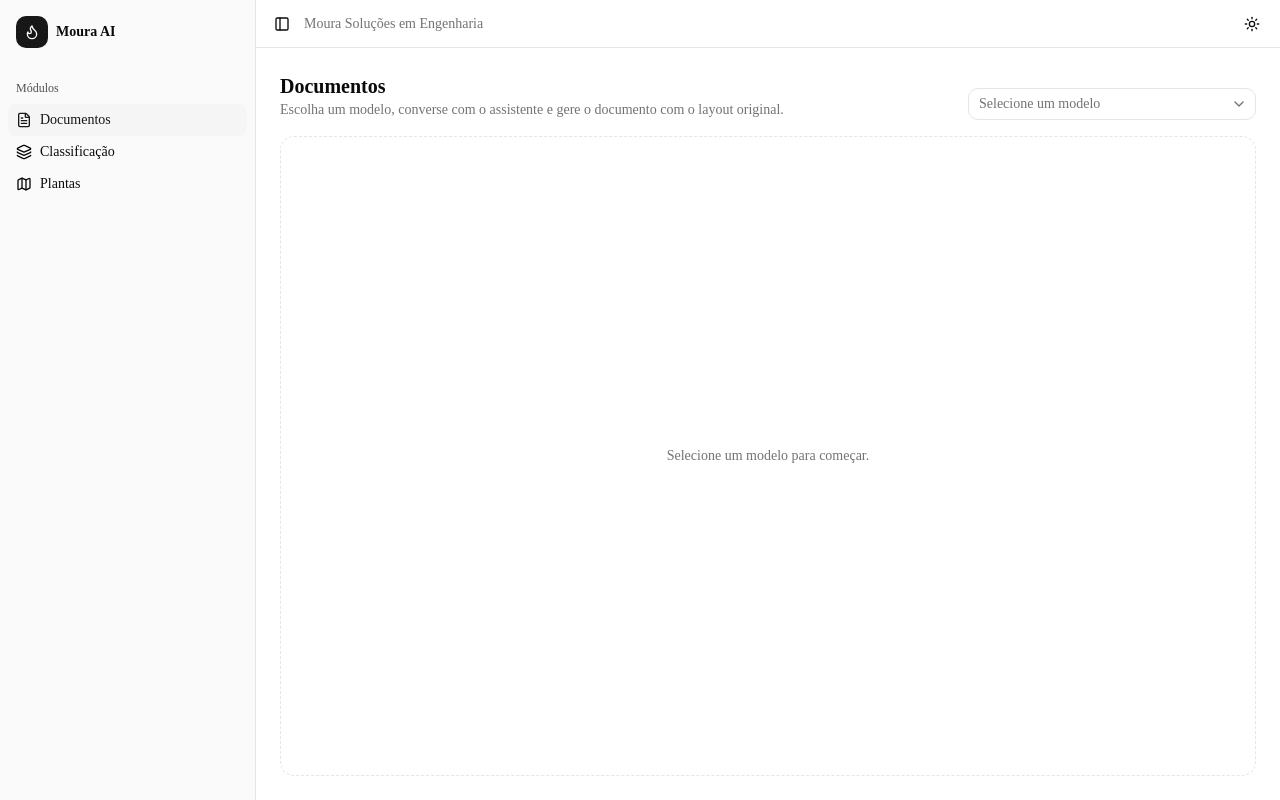
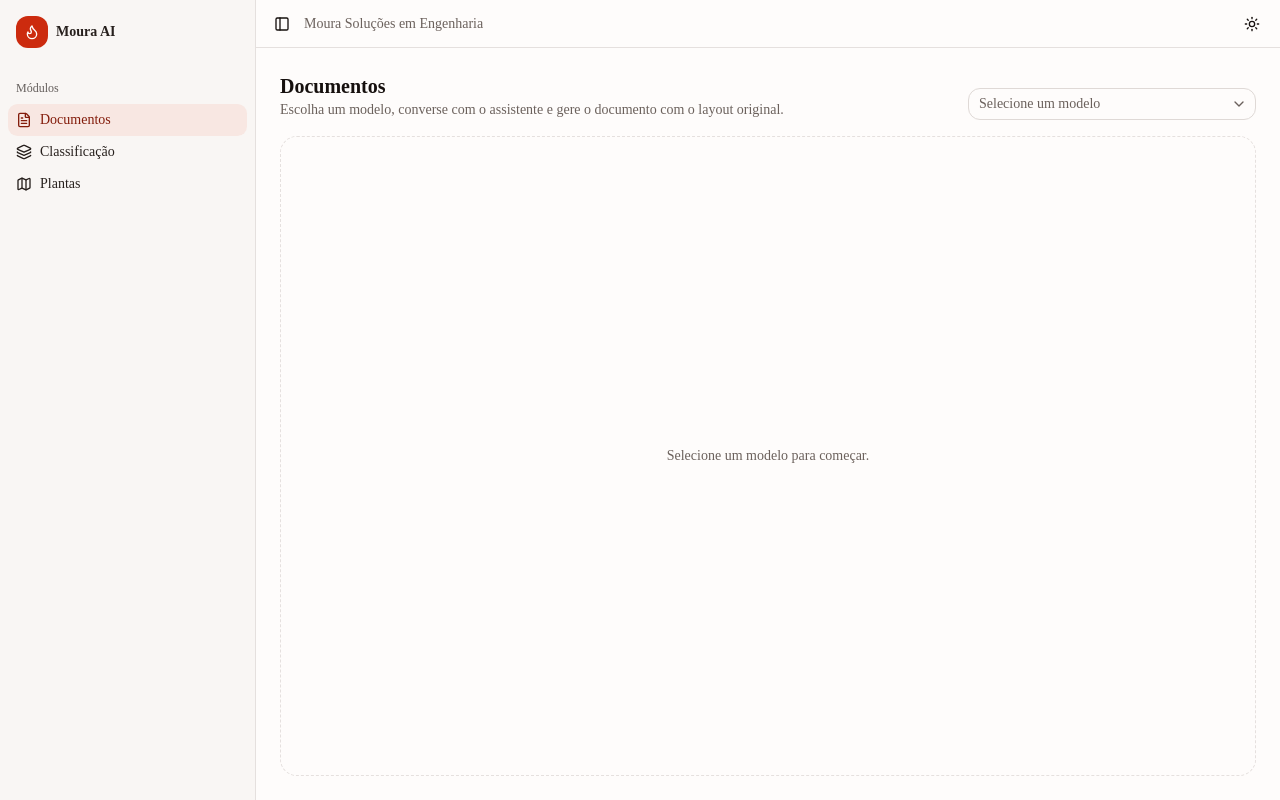
Before and after one commit to tiagoponciano/Moura-AI, a Next.js app in the folder client/: page /documentos in a window 1280 px wide. Built offline with nearby package versions, Linux system fonts and the light colour scheme.

Commit message:
style(globals.css): apply Moura ember palette and success token

```diff
--- a/client/app/globals.css
+++ b/client/app/globals.css
@@ -27,6 +27,7 @@
   --color-input: var(--input);
   --color-border: var(--border);
   --color-destructive: var(--destructive);
+  --color-success: var(--success);
   --color-accent-foreground: var(--accent-foreground);
   --color-accent: var(--accent);
   --color-muted-foreground: var(--muted-foreground);
@@ -49,72 +50,74 @@
 }
 
 :root {
-  --background: oklch(1 0 0);
-  --foreground: oklch(0.145 0 0);
+  --background: oklch(0.993 0.002 60);
+  --foreground: oklch(0.18 0.01 40);
   --card: oklch(1 0 0);
-  --card-foreground: oklch(0.145 0 0);
+  --card-foreground: oklch(0.18 0.01 40);
   --popover: oklch(1 0 0);
-  --popover-foreground: oklch(0.145 0 0);
-  --primary: oklch(0.205 0 0);
-  --primary-foreground: oklch(0.985 0 0);
-  --secondary: oklch(0.97 0 0);
-  --secondary-foreground: oklch(0.205 0 0);
-  --muted: oklch(0.97 0 0);
-  --muted-foreground: oklch(0.556 0 0);
-  --accent: oklch(0.97 0 0);
-  --accent-foreground: oklch(0.205 0 0);
+  --popover-foreground: oklch(0.18 0.01 40);
+  --primary: oklch(0.55 0.2 32);
+  --primary-foreground: oklch(0.99 0.005 40);
+  --secondary: oklch(0.96 0.006 50);
+  --secondary-foreground: oklch(0.25 0.015 40);
+  --muted: oklch(0.96 0.005 50);
+  --muted-foreground: oklch(0.5 0.015 45);
+  --accent: oklch(0.95 0.025 35);
+  --accent-foreground: oklch(0.4 0.14 32);
   --destructive: oklch(0.577 0.245 27.325);
-  --border: oklch(0.922 0 0);
-  --input: oklch(0.922 0 0);
-  --ring: oklch(0.708 0 0);
+  --success: oklch(0.58 0.13 155);
+  --border: oklch(0.91 0.006 50);
+  --input: oklch(0.89 0.008 50);
+  --ring: oklch(0.55 0.2 32 / 60%);
   --chart-1: oklch(0.87 0 0);
   --chart-2: oklch(0.556 0 0);
   --chart-3: oklch(0.439 0 0);
   --chart-4: oklch(0.371 0 0);
   --chart-5: oklch(0.269 0 0);
-  --radius: 0.625rem;
-  --sidebar: oklch(0.985 0 0);
-  --sidebar-foreground: oklch(0.145 0 0);
-  --sidebar-primary: oklch(0.205 0 0);
-  --sidebar-primary-foreground: oklch(0.985 0 0);
-  --sidebar-accent: oklch(0.97 0 0);
-  --sidebar-accent-foreground: oklch(0.205 0 0);
-  --sidebar-border: oklch(0.922 0 0);
-  --sidebar-ring: oklch(0.708 0 0);
+  --radius: 0.75rem;
+  --sidebar: oklch(0.975 0.004 50);
+  --sidebar-foreground: oklch(0.25 0.012 40);
+  --sidebar-primary: oklch(0.55 0.2 32);
+  --sidebar-primary-foreground: oklch(0.99 0.005 40);
+  --sidebar-accent: oklch(0.94 0.02 35);
+  --sidebar-accent-foreground: oklch(0.4 0.14 32);
+  --sidebar-border: oklch(0.91 0.006 50);
+  --sidebar-ring: oklch(0.55 0.2 32 / 60%);
 }
 
 .dark {
-  --background: oklch(0.145 0 0);
-  --foreground: oklch(0.985 0 0);
-  --card: oklch(0.205 0 0);
-  --card-foreground: oklch(0.985 0 0);
-  --popover: oklch(0.205 0 0);
-  --popover-foreground: oklch(0.985 0 0);
-  --primary: oklch(0.922 0 0);
-  --primary-foreground: oklch(0.205 0 0);
-  --secondary: oklch(0.269 0 0);
-  --secondary-foreground: oklch(0.985 0 0);
-  --muted: oklch(0.269 0 0);
-  --muted-foreground: oklch(0.708 0 0);
-  --accent: oklch(0.269 0 0);
-  --accent-foreground: oklch(0.985 0 0);
+  --background: oklch(0.155 0.006 40);
+  --foreground: oklch(0.96 0.004 60);
+  --card: oklch(0.195 0.007 40);
+  --card-foreground: oklch(0.96 0.004 60);
+  --popover: oklch(0.21 0.008 40);
+  --popover-foreground: oklch(0.96 0.004 60);
+  --primary: oklch(0.68 0.18 36);
+  --primary-foreground: oklch(0.17 0.02 35);
+  --secondary: oklch(0.26 0.008 40);
+  --secondary-foreground: oklch(0.96 0.004 60);
+  --muted: oklch(0.24 0.007 40);
+  --muted-foreground: oklch(0.7 0.012 50);
+  --accent: oklch(0.27 0.04 32);
+  --accent-foreground: oklch(0.85 0.09 40);
   --destructive: oklch(0.704 0.191 22.216);
-  --border: oklch(1 0 0 / 10%);
-  --input: oklch(1 0 0 / 15%);
-  --ring: oklch(0.556 0 0);
+  --success: oklch(0.72 0.14 155);
+  --border: oklch(1 0 0 / 9%);
+  --input: oklch(1 0 0 / 14%);
+  --ring: oklch(0.68 0.18 36 / 60%);
   --chart-1: oklch(0.87 0 0);
   --chart-2: oklch(0.556 0 0);
   --chart-3: oklch(0.439 0 0);
   --chart-4: oklch(0.371 0 0);
   --chart-5: oklch(0.269 0 0);
-  --sidebar: oklch(0.205 0 0);
-  --sidebar-foreground: oklch(0.985 0 0);
-  --sidebar-primary: oklch(0.488 0.243 264.376);
-  --sidebar-primary-foreground: oklch(0.985 0 0);
-  --sidebar-accent: oklch(0.269 0 0);
-  --sidebar-accent-foreground: oklch(0.985 0 0);
-  --sidebar-border: oklch(1 0 0 / 10%);
-  --sidebar-ring: oklch(0.556 0 0);
+  --sidebar: oklch(0.175 0.007 40);
+  --sidebar-foreground: oklch(0.92 0.005 60);
+  --sidebar-primary: oklch(0.68 0.18 36);
+  --sidebar-primary-foreground: oklch(0.17 0.02 35);
+  --sidebar-accent: oklch(0.25 0.03 32);
+  --sidebar-accent-foreground: oklch(0.88 0.08 40);
+  --sidebar-border: oklch(1 0 0 / 8%);
+  --sidebar-ring: oklch(0.68 0.18 36 / 60%);
 }
 
 @layer base {
```
